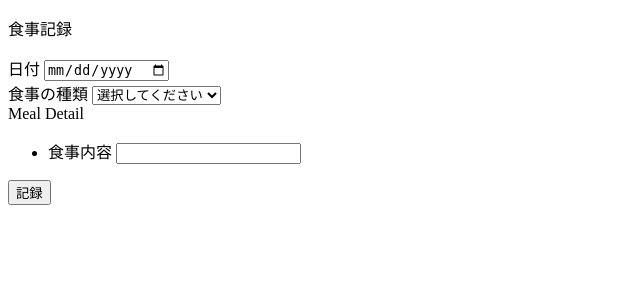
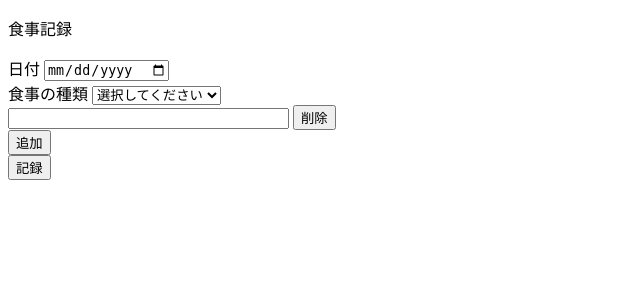
Before and after one commit to yoshiokaharuto/2024_health_care, a Flask app: page /health/food_record in a window 1280 px wide. Shown: the top 300 px of the page, without its empty margins (0-640 px from the left). Run offline with Flask 3, Linux system fonts and the light colour scheme.

Commit message:
食事内容記述部分を変更

```diff
--- a/templates/health/food_record.html
+++ b/templates/health/food_record.html
@@ -4,6 +4,20 @@
     <meta charset="UTF-8">
     <meta name="viewport" content="width=device-width, initial-scale=1.0">
     <title>食事記録</title>
+    <script>
+        function addMealInput() {
+            let container = document.getElementById("meal-container");
+            let inputDiv = document.createElement("div");
+            inputDiv.innerHTML = `<input type="text" name="meal_detail-${container.children.length}" class="form-control" size="32">
+                          <button type="button" onclick="removeMealInput(this)">削除</button>`;
+            container.appendChild(inputDiv);
+        }
+
+        function removeMealInput(button) {
+            button.parentElement.remove();
+        }
+    </script>
+
 </head>
 <body>
     <p>食事記録</p>
@@ -15,26 +29,36 @@
             {{form.date.label}}
             {{form.date(class='form-control',size=32)}}
             {% for error in form.date.errors %}
-            <span style="color:red";>{{error}}</span>
+            <span style="color:red">{{error}}</span>
             {% endfor %}
         </div>
         <div>
             {{ form.meal_type.label }}
-            {{form.meal_type(class="form-control")}}
+            {{ form.meal_type(class='form-control') }}
             {% for error in form.meal_type.errors %}
             <span style="color:red;">{{ error }}</span>
             {% endfor %}
         </div>
-        <div>
-            {{form.meal_detail.label}}
-            {{form.meal_detail(class='form-control',size=32)}}
-            {% for error in form.meal_detail.errors %}
-            <span style="color:red";>{{error}}</span>
+        <div id="meal-container">
+            {% for field in form.meal_detail %}
+                <div>
+                    {{ field(class='form-control', size=32) }}
+                    <button type="button" onclick="removeMealInput(this)">削除</button>
+                </div>
             {% endfor %}
-        </div>
+            <button type="button" onclick="addMealInput()">追加</button>
+            </div>
+
         <div>
             {{form.submit(class='btn btn-primary')}}
         </div>
     </form>
+
+    {% with messages = get_flashed_messages() %} {% if messages %}
+        <script>
+            alert("{{ messages[0] }}"); // フラッシュメッセージをアラートで表示
+        </script>
+    {% endif %} {% endwith %}
+
 </body>
 </html>
```
